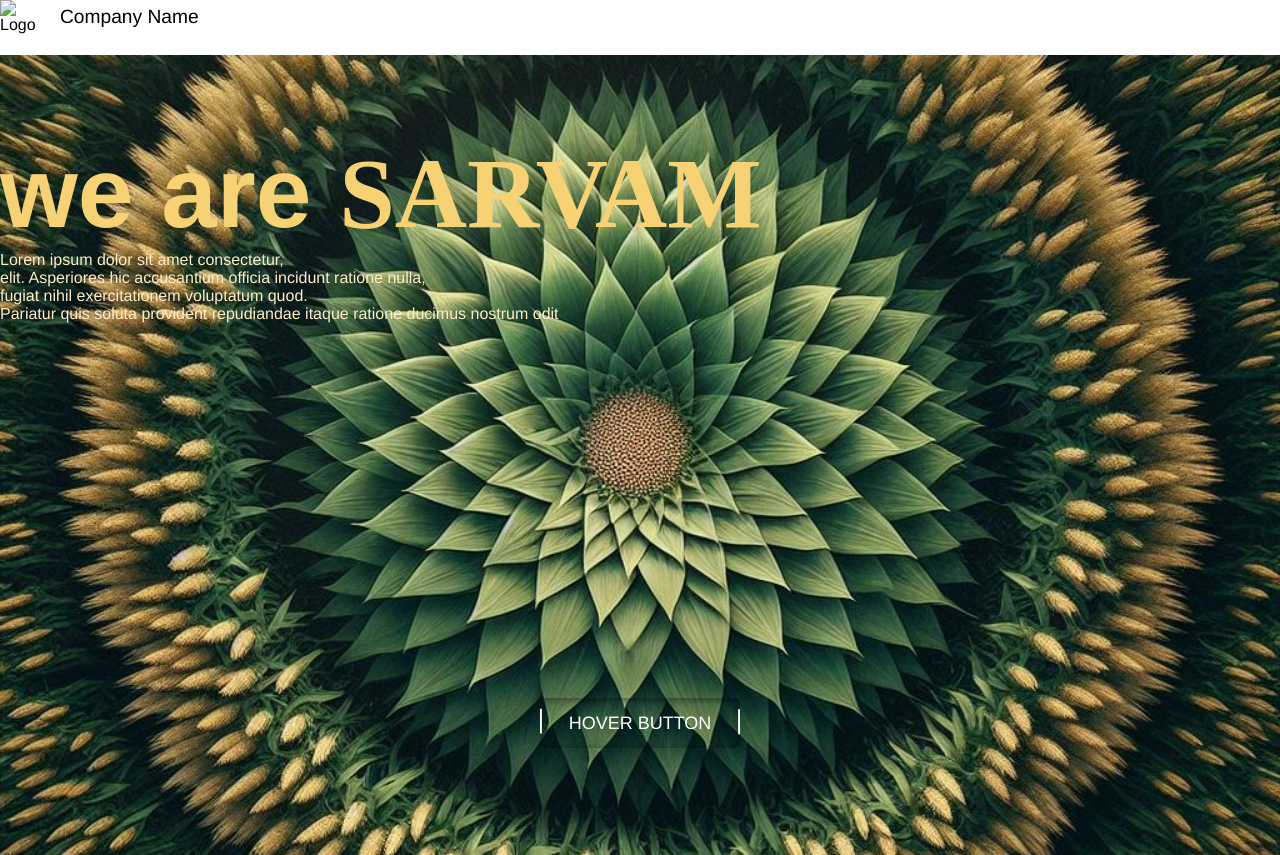
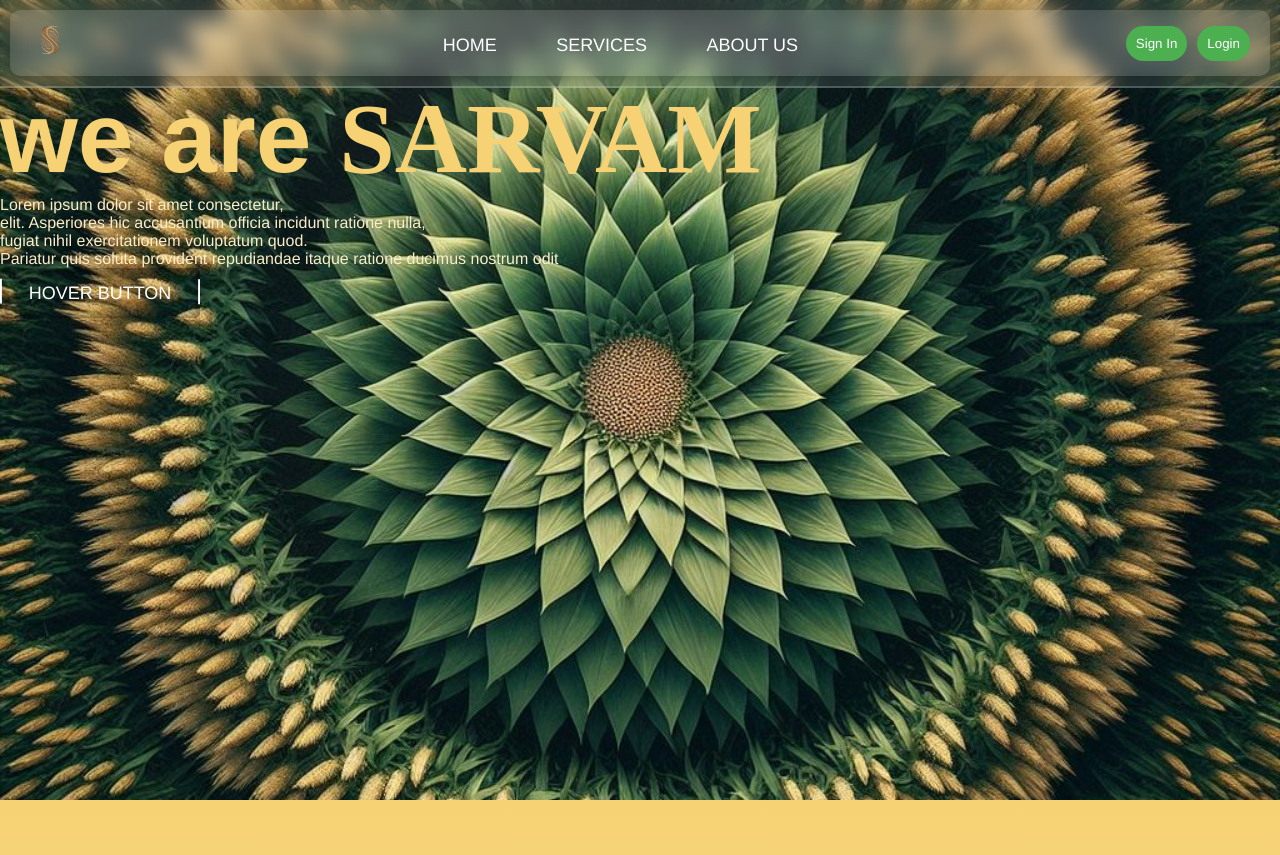
Before and after one commit to Ashray-A/Sarvam, a plain HTML site: page index.html in a window 1280 px wide. Shown: the top 855 px of the page. Drawn offline with Linux system fonts and the light colour scheme; a web font is replaced by a local one.

Commit message:
added navbar

```diff
--- a/index.html
+++ b/index.html
@@ -13,23 +13,25 @@
   <title>sarvam</title>
 </head>
 
+<header class="header">
+
+  <nav class="nav">
+    <div class="logo">
+      <img src="Sarvam-Logo.png" alt="Logo">
+    </div>
+    <div class="navi">
+      <a href="#">Home</a>
+      <a href="#">Services</a>
+      <a href="#">About Us</a>
+    </div>
+    <div class="button-container">
+      <button>Sign In</button>
+      <button>Login</button>
+    </div>
+  </nav>
+</header>
 <body>
   <!-- Navigation bar -->
-  <nav class="navbar">
-    <!-- Logo and name on the left -->
-    <div class="navbar-logo">
-      <img src="logo.png" alt="Logo">
-      <span class="navbar-name">Company Name</span>
-    </div>
-
-    <!-- Subsections on the right -->
-    <div class="navbar-links">
-      <a href="#">Section 1</a>
-      <a href="#">Section 2</a>
-      <a href="#">Section 3</a>
-      <!-- Add more subsections as needed -->
-    </div>
-  </nav>
   <section class="hero">
     <h1 class="h_heading">we are <span class="brand">SARVAM</span></h1>
     <p class="stat_y">Lorem ipsum dolor sit amet consectetur, <br> elit. Asperiores hic accusantium officia incidunt
--- a/style.css
+++ b/style.css
@@ -121,7 +121,7 @@
   .box:hover .overlay{
     height: 175%;
   }
-  navbar {
+  /* navbar {
     display: flex;
     justify-content: space-between;
     align-items: center;
@@ -141,7 +141,7 @@
     margin-right: 10px;
   }
 
-  .navbar-name {
+  /* .navbar-name {
     font-size: 1.2em;
   }
 
@@ -153,7 +153,7 @@
     color: white;
     text-decoration: none;
     margin-left: 20px;
-  }
+  } */ */
 
 
 
@@ -212,3 +212,118 @@
           transform: scale(1.001);
           background-color: #ffffff00;
       }
+      body {
+        min-height: 100vh ;
+        margin: 0;
+        font-family: 'Arial', sans-serif;
+        background: linear-gradient(to bottom, #f5f5f5, #ddd);
+        background-size: cover;
+        background-position: center;
+      }
+
+      header {
+        background-color: rgba(255, 255, 255, 0.8); /* Semi-transparent white background */
+        /* backdrop-filter: blur(10px); Glass effect */
+        color: #333;
+        padding: 10px 20px;
+        text-align: center;
+      }
+
+      nav {
+        display: flex;
+        justify-content: space-between;
+        padding: 10px 20px;
+        backdrop-filter: blur(10px); /* Glass effect */
+        background-color: transparent;
+        background: rgba(255, 255, 255, 0.1);
+        backdrop-filter: blur(10px);
+    border-radius: 10px;
+    box-shadow: 0 4px 6px rgba(0, 0, 0, 0.1);
+    padding: 10px 20px;
+      }
+
+      nav a {
+        color: #333;
+        text-decoration: none;
+        padding: 10px;
+        transition: background-color 0.3s;
+      }
+
+      nav a:hover {
+        background-color: none; /* Semi-transparent black background on hover */
+      }
+
+      .logo img {
+        width: 40px;
+        height: 40px;
+        margin-right: 10px;
+      }
+
+      .button-container {
+        display: flex;
+        align-items: center;
+        gap: 10px;
+      }
+
+      .button-container button {
+        padding: 10px;
+        background-color: #4CAF50;
+        color: #fff;
+        border: none;
+        cursor: pointer;
+        transition: background-color 0.3s, transform 0.3s;
+        border-radius: 20px;
+      }
+
+      .button-container button:hover {
+        background-color: #45a049;
+        transform: scale(1.05);
+      }
+      .header{
+        position: fixed;
+        top: 0;
+        left: 0;
+        width: 100%;
+        padding: 10px 10px;
+        background: rgba(255,255,255, .1);
+        display: flex;
+        justify-content: space-between;
+        align-items: center;
+        backdrop-filter: blur(10px);
+        border-bottom: 2px solid rgba(255,255,255,.2);
+      }
+      .header::before{
+        content: '';
+        position: absolute;
+        top: 0;
+        left: -100%;
+        width: 100%;
+        height: 100%;
+        background: linear-gradient(90deg,transparent,rgba(255,255,255,.4));
+        transition:0.5s;
+      }
+      .header:hover::before{
+        left:100%;
+      }
+      .logo{
+        color: #fff;
+        font-size: 25px;
+        text-decoration: none;
+        font-weight: 600;
+        cursor: default;
+      }
+      .nav a{
+        color: #fff;
+        font-size: 18px;
+        text-decoration: none;
+        margin-left: 35px;
+      }
+      .nav a:hover{
+        color: blueviolet;
+      }
+      .navi{
+        padding-top: 15px;
+      }
+      .nav{
+        width: 100%;
+      }
```
